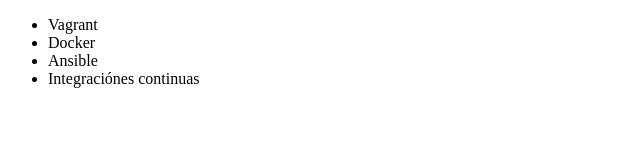
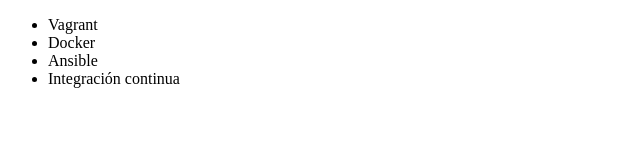
Before and after one commit to DanielZ06/Codificador-de-texto, a plain HTML site: page Index.html in a window 1280 px wide. Shown: the full height of the page, 0-640 px from the left. Drawn offline with Linux system fonts and the light colour scheme.

Commit message:
Se borro

```diff
--- a/Index.html
+++ b/Index.html
@@ -9,7 +9,7 @@
          <li> Vagrant </li>
          <li> Docker </li>
          <li> Ansible </li>
-         <li> Integraciónes continuas </li>
+         <li> Integración continua </li>
      </ul>
 </body>
 </html>
```
